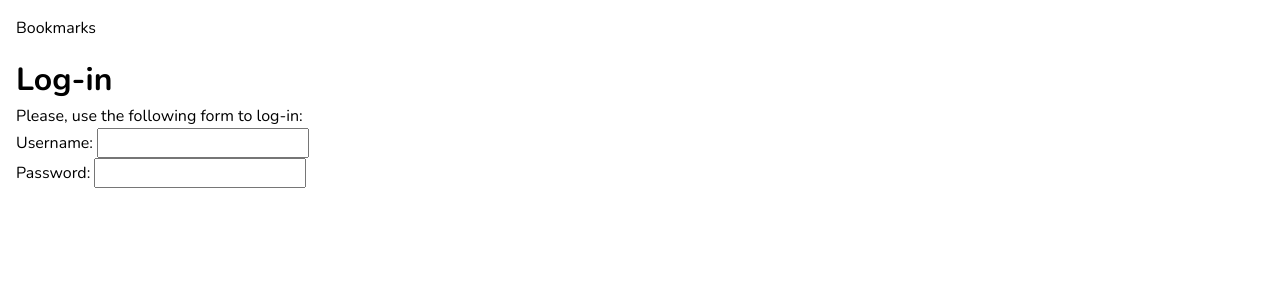
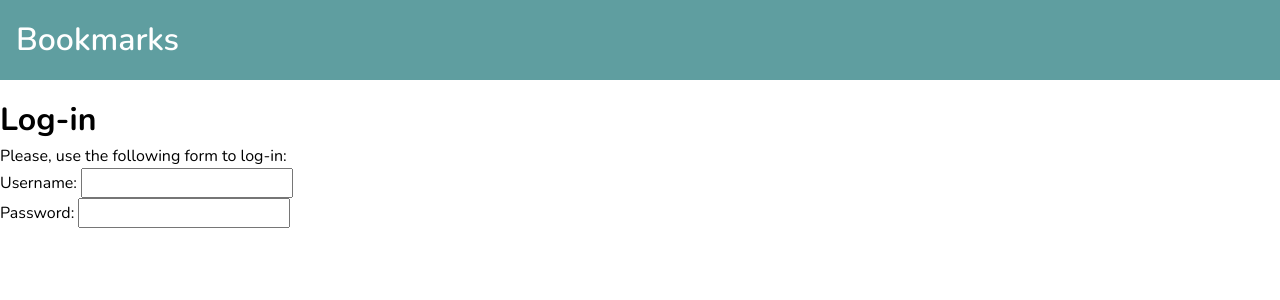
Before and after one commit to coderustle/django-social-website, a Django app: page /account/login/ in a window 1280 px wide. Shown: the top 300 px of the page. Run offline with Django 4.2, Linux system fonts and the light colour scheme.

Commit message:
Update header style

```diff
--- a/account/static/css/base.css
+++ b/account/static/css/base.css
@@ -57,7 +57,6 @@ body {
 */
 .main {
     display: grid;
-    padding: 1rem;
     gap: 1rem;
 }
 /*
@@ -65,3 +64,20 @@ body {
 * Header style
 * ==================================================
 */
+.header {
+    padding: 1rem;
+    background-color: cadetblue;
+    color: white;
+}
+.header .container {
+    display: flex;
+    justify-content: left;
+    align-items: center;
+    width: 1280px;
+    margin: 0 auto;
+}
+
+.header .logo {
+    font-weight: 600;
+    font-size: 2rem;
+}
--- a/account/templates/base.html
+++ b/account/templates/base.html
@@ -12,7 +12,9 @@
 <body>
 <main class="main">
   <div class="header">
-    <span class="logo">Bookmarks</span>
+    <div class="container">
+      <span class="logo">Bookmarks</span>
+    </div>
   </div>
   <div class="content">
     {% block content %} {% endblock content %}
```
